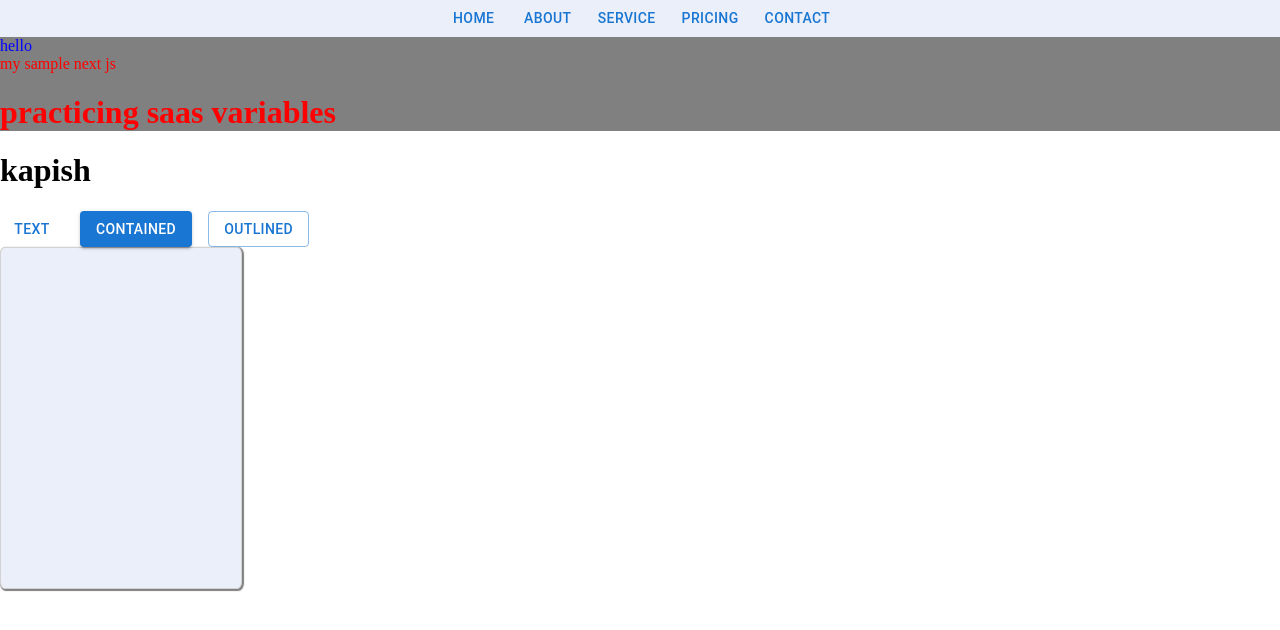
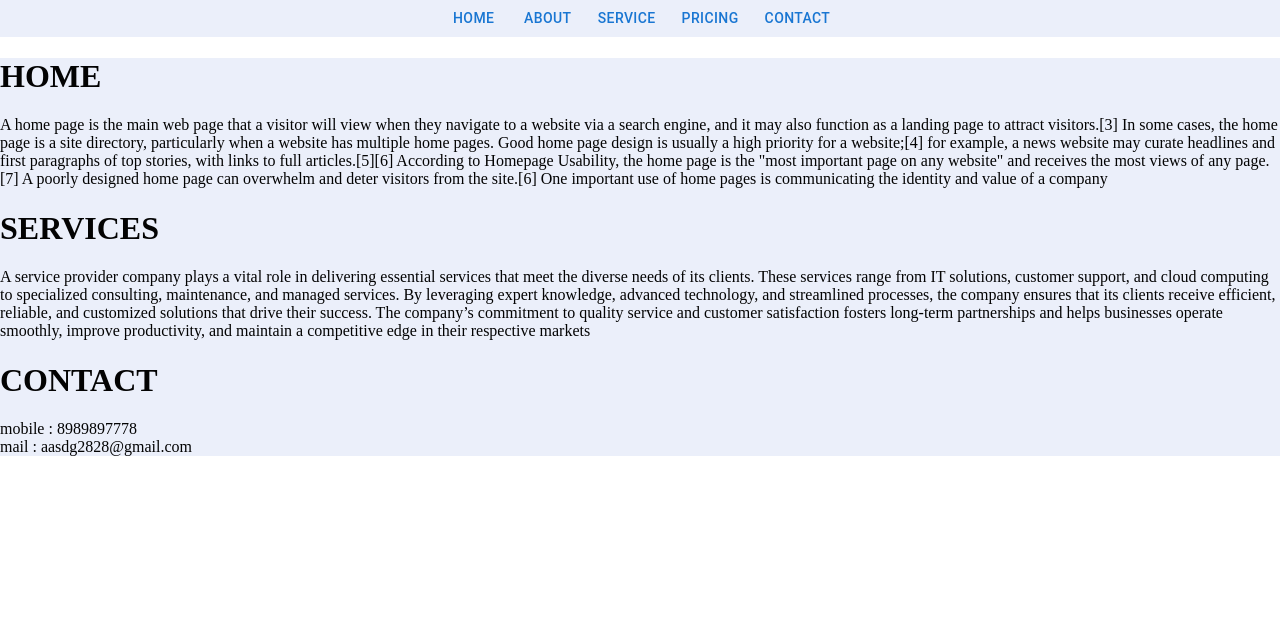
Before and after one commit to kapishgupta2004/react-practice, a Next.js app in the folder pass-gen/: page / in a window 1280 px wide. Shown: the top 630 px of the page. Built offline with nearby package versions, Linux system fonts and the light colour scheme.

Commit message:
more features added

```diff
--- a/pass-gen/src/app/layout.js
+++ b/pass-gen/src/app/layout.js
@@ -1,7 +1,6 @@
 import React from "react";
 import localFont from "next/font/local";
 import Card from "./components/card";
-import { StyledButton } from "./styles/styles";
 import Button from "@mui/material/Button";
 import Navbar from "./components/navbar";
 // import { useDropdown, } from "./pricing/page";
--- a/pass-gen/src/app/page.js
+++ b/pass-gen/src/app/page.js
@@ -4,28 +4,50 @@ import * as React from "react";
 import Stack from "@mui/material/Stack";
 import Button from "@mui/material/Button";
 import { StyledCard, StyledTypography } from "./styles/styles";
-import { Card, Typography } from "@mui/material";
 
 export default function Home() {
   return (
     <div>
       <div className={styles.styledDiv}>
-        hello
-        <div className={styles.child}>my sample next js</div>
+        <div className={styles.child}>
+          <h1> HOME</h1>
+          <p>
+            A home page is the main web page that a visitor will view when they
+            navigate to a website via a search engine, and it may also function
+            as a landing page to attract visitors.[3] In some cases, the home
+            page is a site directory, particularly when a website has multiple
+            home pages. Good home page design is usually a high priority for a
+            website;[4] for example, a news website may curate headlines and
+            first paragraphs of top stories, with links to full articles.[5][6]
+            According to Homepage Usability, the home page is the "most
+            important page on any website" and receives the most views of any
+            page.[7] A poorly designed home page can overwhelm and deter
+            visitors from the site.[6] One important use of home pages is
+            communicating the identity and value of a company
+          </p>
+        </div>
         <div className={styles.col}>
-          <h1>practicing saas variables</h1>
+          <h1>SERVICES</h1>
+          <p>
+            A service provider company plays a vital role in delivering
+            essential services that meet the diverse needs of its clients. These
+            services range from IT solutions, customer support, and cloud
+            computing to specialized consulting, maintenance, and managed
+            services. By leveraging expert knowledge, advanced technology, and
+            streamlined processes, the company ensures that its clients receive
+            efficient, reliable, and customized solutions that drive their
+            success. The company’s commitment to quality service and customer
+            satisfaction fosters long-term partnerships and helps businesses
+            operate smoothly, improve productivity, and maintain a competitive
+            edge in their respective markets
+          </p>
+
+          <h1>CONTACT</h1>
+          <p>
+            mobile : 8989897778 <br /> mail : aasdg2828@gmail.com
+          </p>
         </div>
       </div>
-      <h1>kapish</h1>
-
-      <Stack spacing={2} direction="row">
-        <Button variant="text">Text</Button>
-        <Button variant="contained">Contained</Button>
-        <Button variant="outlined">Outlined</Button>
-      </Stack>
-      <StyledCard>
-        {/* <StyledTypography variant="h1">Heelo</StyledTypography> */}
-      </StyledCard>
     </div>
   );
 }
--- a/pass-gen/src/app/pricing/style.js
+++ b/pass-gen/src/app/pricing/style.js
@@ -1,7 +1,7 @@
 "use client";
 
 import { styled } from "@mui/system";
-import { Typography } from "@mui/material";
+import { Switch, Typography, List, Button } from "@mui/material";
 
 export const StyledDiv = styled("div")(() => ({
   display: "flex",
@@ -35,10 +35,64 @@ export const StyledPage = styled("div")(() => ({
   color: "white",
 }));
 
-export const List = styled("List")(() => ({
+export const StyledList = styled(List)(() => ({
   p: 0,
   maxWidth: 500,
   borderColor: "divider",
   backgroundColor: "background.paper",
   textAlign: "center",
 }));
+
+export const StyledSwitch = styled((props) => (
+  <Switch focusVisibleClassName=".Mui-focusVisible" disableRipple {...props} />
+))(({ theme }) => ({
+  width: 42,
+  height: 26,
+  padding: 0,
+  margin: "0px 10px",
+  "& .MuiSwitch-switchBase": {
+    padding: 0,
+    margin: 2,
+    transitionDuration: "300ms",
+    "&.Mui-checked": {
+      transform: "translateX(16px)",
+      color: "#fff",
+      "& + .MuiSwitch-track": {
+        backgroundColor: "#65C466",
+        opacity: 1,
+        border: 0,
+      },
+      "&.Mui-disabled + .MuiSwitch-track": {
+        opacity: 0.5,
+      },
+    },
+    "&.Mui-focusVisible .MuiSwitch-thumb": {
+      color: "#33cf4d",
+      border: "6px solid #fff",
+    },
+    "&.Mui-disabled .MuiSwitch-thumb": {
+      color: "red",
+    },
+    "&.Mui-disabled + .MuiSwitch-track": {
+      opacity: 0.7,
+    },
+  },
+  "& .MuiSwitch-thumb": {
+    boxSizing: "border-box",
+    width: 22,
+    height: 22,
+  },
+  "& .MuiSwitch-track": {
+    borderRadius: 26 / 2,
+    backgroundColor: "#E9E9EA",
+    opacity: 1,
+  },
+}));
+
+export const StyledButton = styled(Button)(() => ({
+  background: "blue",
+  color: "white",
+  ":hover": {
+    background: "red",
+  },
+}));
--- a/pass-gen/src/app/styles/styles.js
+++ b/pass-gen/src/app/styles/styles.js
@@ -21,14 +21,6 @@ export const StyledCard = styled("div")(() => ({
   },
 }));
 
-export const StyledTypography = styled(Typography)(() => ({
-  background: "green",
-  ":hover": {
-    fontSize: 300,
-    background: "red",
-  },
-}));
-
 export const StyledButton = styled(Button)(() => ({
   background: "blue",
   color: "white",
--- a/pass-gen/src/app/styles/styles.module.scss
+++ b/pass-gen/src/app/styles/styles.module.scss
@@ -1,7 +1,7 @@
-$col: red;
+$col: rgb(3, 3, 3);
 
 .styledDiv {
-  background-color: gray;
+  background-color: #ebeffa;
   color: blue;
 
   .child {
```
Also changed, not shown: pass-gen/src/app/pricing/page.js (+8 -4 lines).
